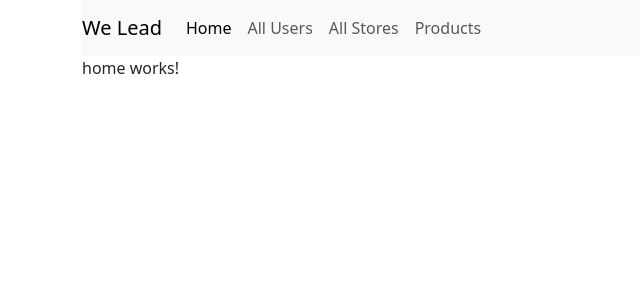
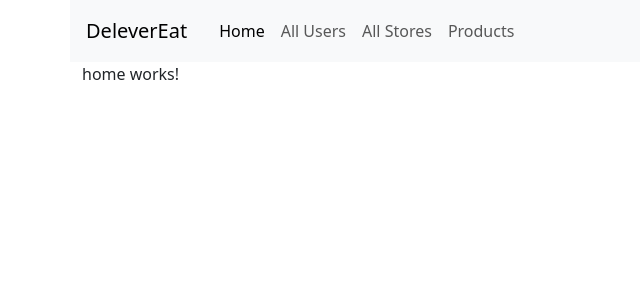
Before and after one commit to pbrats/team3project, an Angular app: page /home in a window 1280 px wide. Shown: the top 300 px of the page, without its empty margins (0-640 px from the left). Built offline with nearby package versions, Linux system fonts and the light colour scheme.

Commit message:
header fixed

```diff
--- a/src/app/components/core/header/header.component.html
+++ b/src/app/components/core/header/header.component.html
@@ -1,6 +1,7 @@
-<nav class="navbar navbar-expand-lg navbar-light bg-light">
-  <a class="navbar-brand" routerLink="home">We Lead</a>
-  <div class="collapse navbar-collapse" id="navbarSupportedContent">
+
+<div class="row">
+  <nav class="navbar navbar-expand-lg navbar-light bg-light p-2">
+    <a class="navbar-brand p-2" routerLink="home">DeleverEat</a>
       <ul class="navbar-nav mr-auto">
         <li class="nav-item">
           <a routerLinkActive="active" class="nav-link" routerLink="home">Home</a>
@@ -15,5 +16,5 @@
           <a routerLinkActive="active" class="nav-link" routerLink="products">Products</a>
         </li>
         </ul>
+  </nav>
 </div>
-</nav>
--- a/src/app/products/product-details/product-details.component.html
+++ b/src/app/products/product-details/product-details.component.html
@@ -1,4 +1,4 @@
-<p>product-details works!</p>
+
 <!-- Modal -->
 <div class="modal fade" id="staticBackdrop" data-bs-backdrop="static" data-bs-keyboard="false" tabindex="-1" aria-labelledby="staticBackdropLabel" aria-hidden="true">
     <div class="modal-dialog modal-dialog-scrollable">
@@ -7,6 +7,11 @@
           <img [src]="product.photo" class="card-img-top" alt="...">
         </div>
         <div class="modal-body">
+          <div class="card-body">
+            <h5 class="card-title">{{product.name}}</h5>
+            <p class="card-text">This is a wider card with supporting text below as a natural lead-in to additional content. This content is a little bit longer.</p>
+            <p class="card-text"><small class="text-body-secondary">Last updated 3 mins ago</small></p>
+          </div>
             <h3>{{product.name}}</h3>
         </div>
         <div class="modal-footer">
--- a/src/app/products/products-list/products-list.component.ts
+++ b/src/app/products/products-list/products-list.component.ts
@@ -1,7 +1,7 @@
 import { CommonModule } from '@angular/common';
 import { Component, Input } from '@angular/core';
 import { ProductItemComponent } from './product-item/product-item.component';
-import { CategoriesComponent } from './categories/categories.component';
+import { CategoriesComponent } from '../categories/categories.component';
 import { Store } from '../../interfaces/store';
 
 @Component({
--- a/src/app/products/products.component.html
+++ b/src/app/products/products.component.html
@@ -1,10 +1,10 @@
-<div class="row p-2">
+<div class="row p-2" style="position: relative;">
     <div class="col-8">
       <app-store-description [store]="store"></app-store-description>
 
       <app-products-list [store]="store"></app-products-list>
     </div>
-    <div class="col-4 bg-light p-2">
+    <div class="col-4 bg-light" >
       <h5>My shoping cart</h5>
       <hr>
       <app-shoping-cart *ngIf="selectedProduct; else infoText" [product]="selectedProduct"></app-shoping-cart>
--- a/src/app/products/store-description/store-description.component.html
+++ b/src/app/products/store-description/store-description.component.html
@@ -1,16 +1,16 @@
 
 <div class="card mb-3">
     <img src="/assets/images/pexels-polina-tankilevitch-4109116.jpg" class="card-img-top" style="height: 250px; object-fit: cover;">
-    <div class="row g-0">
-        <div class="col-md-3 ">
+    <div class="row g-0 p-4 ">
+        <div class="col-md-2">
           <img src="/assets/images/McDonalds-Logo.png" class="img-fluid rounded float-start " alt="...">
         </div>
         <div class="col-md">
-          <div class="card-body">
+
             <h5 class="card-title">{{ store.name }}</h5>
             <p class="card-text">This is a wider card with supporting text below as a natural lead-in to additional content. This content is a little bit longer.</p>
             <p class="card-text"><small class="text-body-secondary">Last updated 3 mins ago</small></p>
-          </div>
+
         </div>
       </div>
   </div>
```
Also changed, not shown: src/app/products/categories/categories.component.css (added), src/app/products/categories/categories.component.html (renamed from src/app/products/products-list/categories/categories.component.html), src/app/products/categories/categories.component.ts (renamed from src/app/products/products-list/categories/categories.component.ts). Lines whose indentation alone changed are shown as unchanged.
